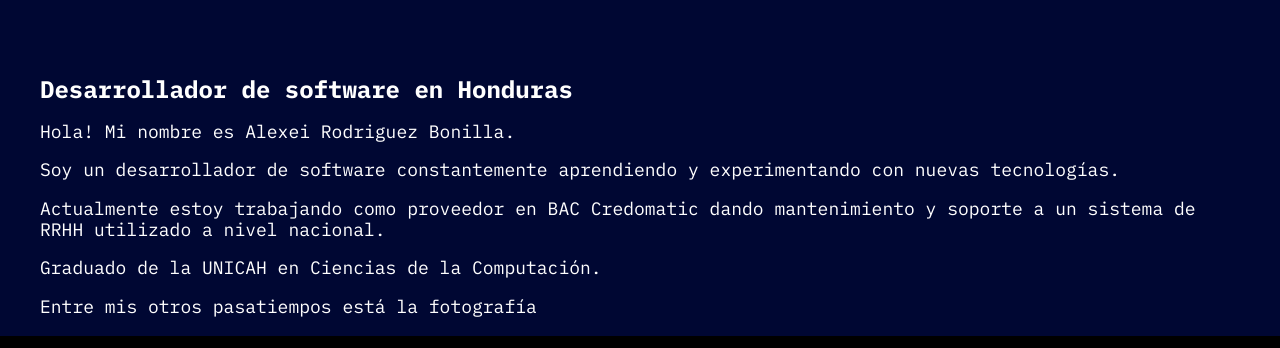
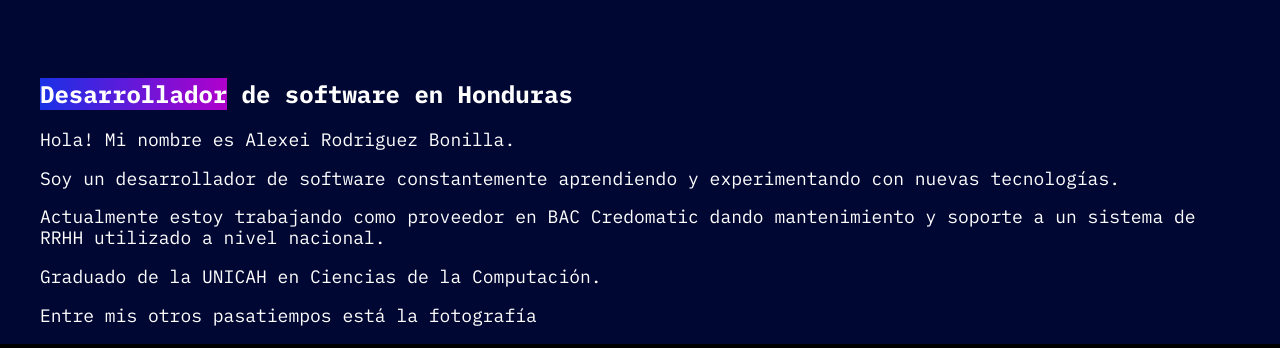
Before and after one commit to Alexeir7/alexeir7.github.io, a plain HTML site: page index.html in a window 1280 px wide. Shown: the top 348 px of the page. Drawn offline with Linux system fonts and the light colour scheme.

Commit message:
added highlight

```diff
--- a/css/style.css
+++ b/css/style.css
@@ -142,8 +142,13 @@ body {
   }
 }
 
+.main__highlight{
+  background: linear-gradient(to right, #1931E6,#B000CB);
+}
+
 h1 {
   font-size: 24px;
+  line-height: 1.5em;
 }
 
 .main {
```
